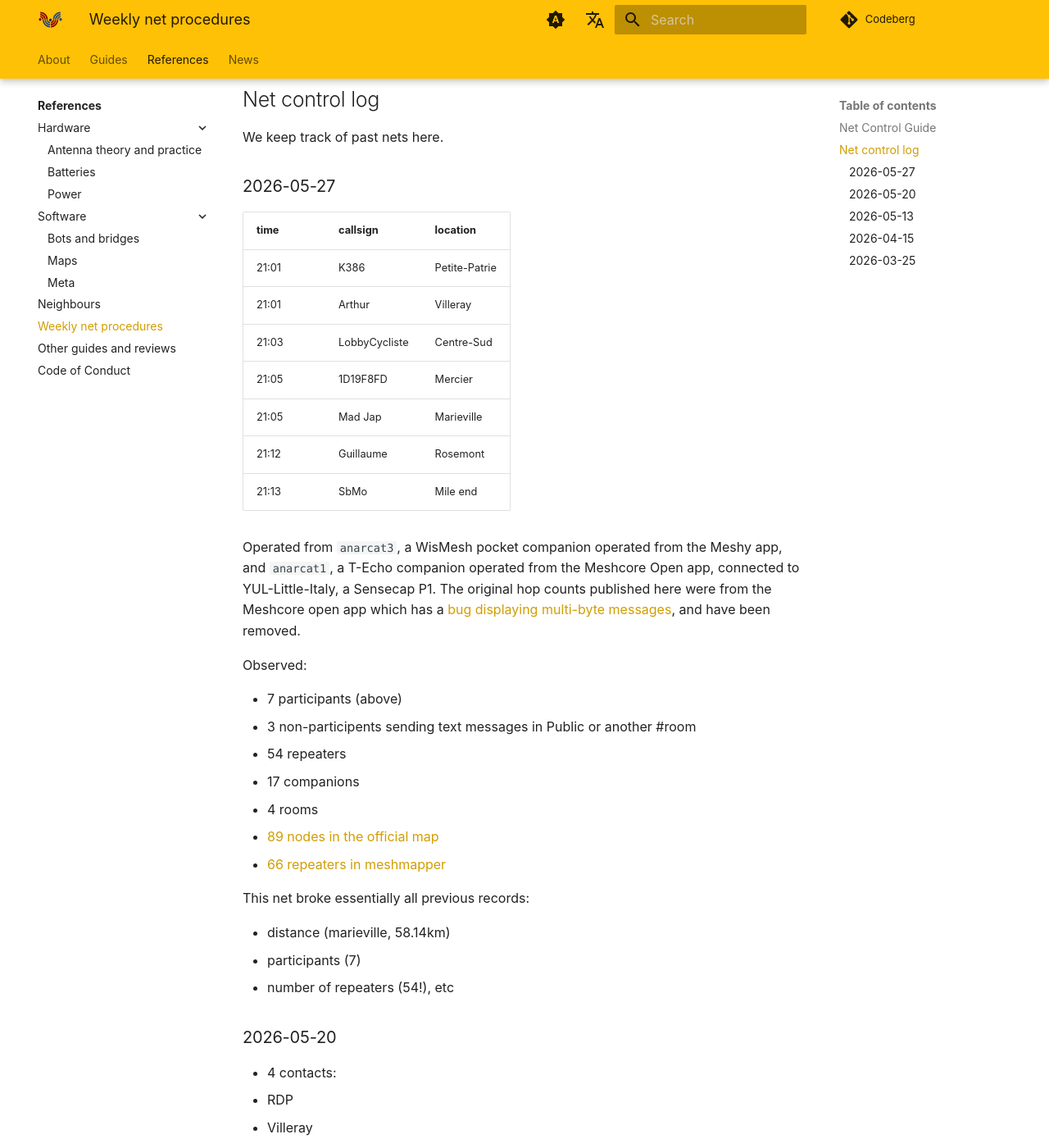
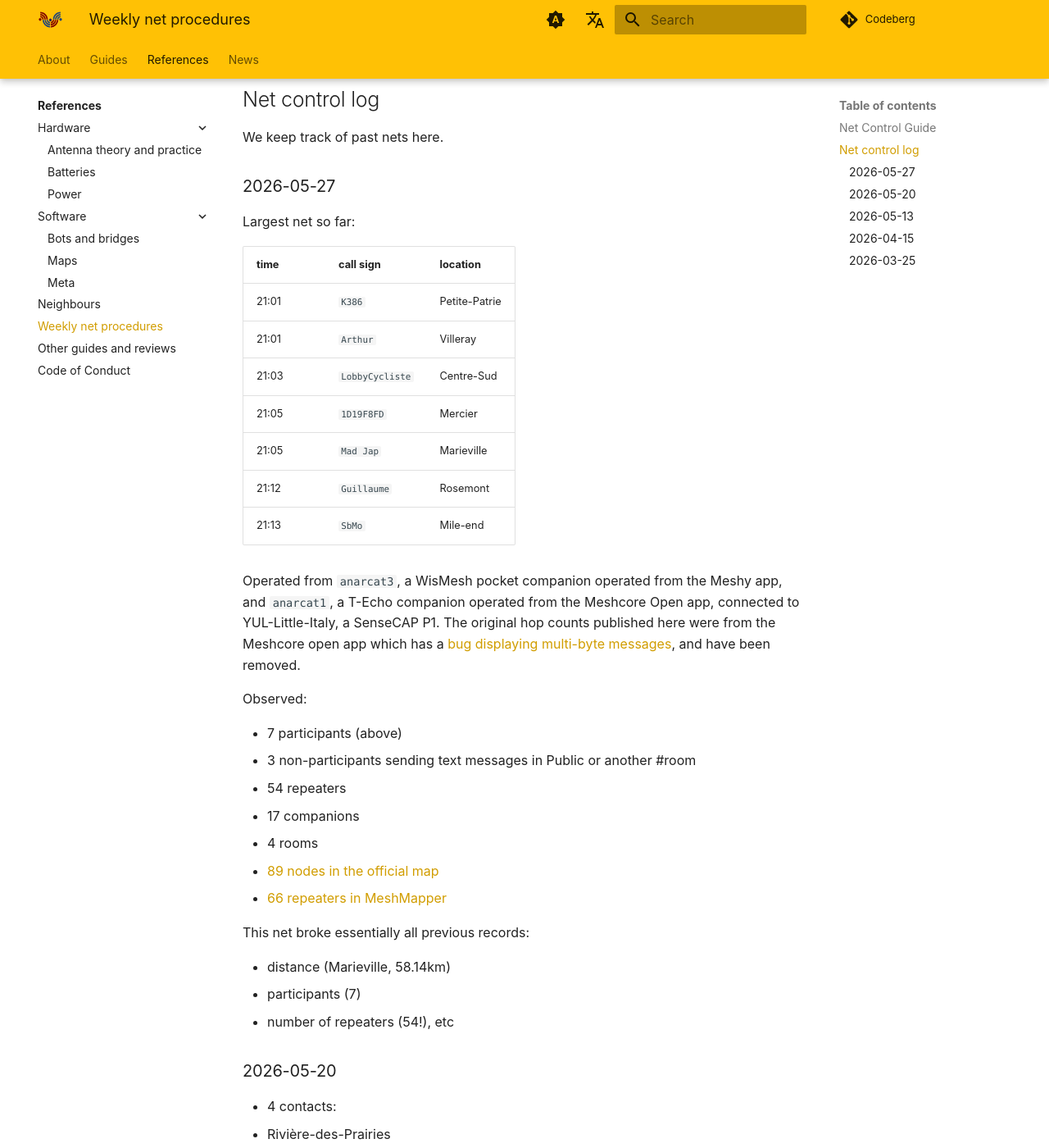
Before and after one commit to ReseauLibre/lora.reseaulibre.ca, an MkDocs documentation site: the page built from docs/references/net.md, in a window 1280 px wide and 1400 px high, scrolled down 1181 px. Shown: the whole window at 82% size. Built offline with MkDocs 1.6.1 and Material for MkDocs 9.7.7, drawn with Linux system fonts in a browser that asks for light colours; plug-ins that fetch from the network failed and are left out; comment, search, counter and statistics services are not loaded.

Commit message:
spell-check

```diff
--- a/docs/references/net.md
+++ b/docs/references/net.md
@@ -66,19 +66,21 @@
 
 ### 2026-05-27
 
-| time  | callsign      | location      |
-|-------|---------------|---------------|
-| 21:01 | K386          | Petite-Patrie |
-| 21:01 | Arthur        | Villeray      |
-| 21:03 | LobbyCycliste | Centre-Sud    |
-| 21:05 | 1D19F8FD      | Mercier       |
-| 21:05 | Mad Jap       | Marieville    |
-| 21:12 | Guillaume     | Rosemont      |
-| 21:13 | SbMo          | Mile end      |
+Largest net so far:
+
+| time  | call sign       | location      |
+|-------|-----------------|---------------|
+| 21:01 | `K386`          | Petite-Patrie |
+| 21:01 | `Arthur`        | Villeray      |
+| 21:03 | `LobbyCycliste` | Centre-Sud    |
+| 21:05 | `1D19F8FD`      | Mercier       |
+| 21:05 | `Mad Jap`       | Marieville    |
+| 21:12 | `Guillaume`     | Rosemont      |
+| 21:13 | `SbMo`          | Mile-end      |
 
 Operated from `anarcat3`, a WisMesh pocket companion operated from the
 Meshy app, and `anarcat1`, a T-Echo companion operated from the
-Meshcore Open app, connected to YUL-Little-Italy, a Sensecap P1. The
+Meshcore Open app, connected to YUL-Little-Italy, a SenseCAP P1. The
 original hop counts published here were from the Meshcore open app
 which has a [bug displaying multi-byte
 messages](https://github.com/zjs81/meshcore-open/issues/367), and have
@@ -87,23 +89,23 @@
 Observed:
 
 - 7 participants (above)
-- 3 non-participents sending text messages in Public or another #room
+- 3 non-participants sending text messages in Public or another #room
 - 54 repeaters
 - 17 companions
 - 4 rooms
 - [89 nodes in the official map](https://map.meshcore.io/?zoom=7&lat=45.7100&lon=-72.6416)
-- [66 repeaters in meshmapper](https://yul.meshmapper.net/leaderboard.php)
+- [66 repeaters in MeshMapper](https://yul.meshmapper.net/leaderboard.php)
 
 This net broke essentially all previous records:
 
-- distance (marieville, 58.14km)
+- distance (Marieville, 58.14km)
 - participants (7)
 - number of repeaters (54!), etc
 
 ### 2026-05-20
 
 - 4 contacts:
-  - RDP
+  - Rivière-des-Prairies
   - Villeray
   - Petite-Patrie
   - Brossard
```
Also changed, not shown: README.md (+1 -1 lines), 1 other file.
